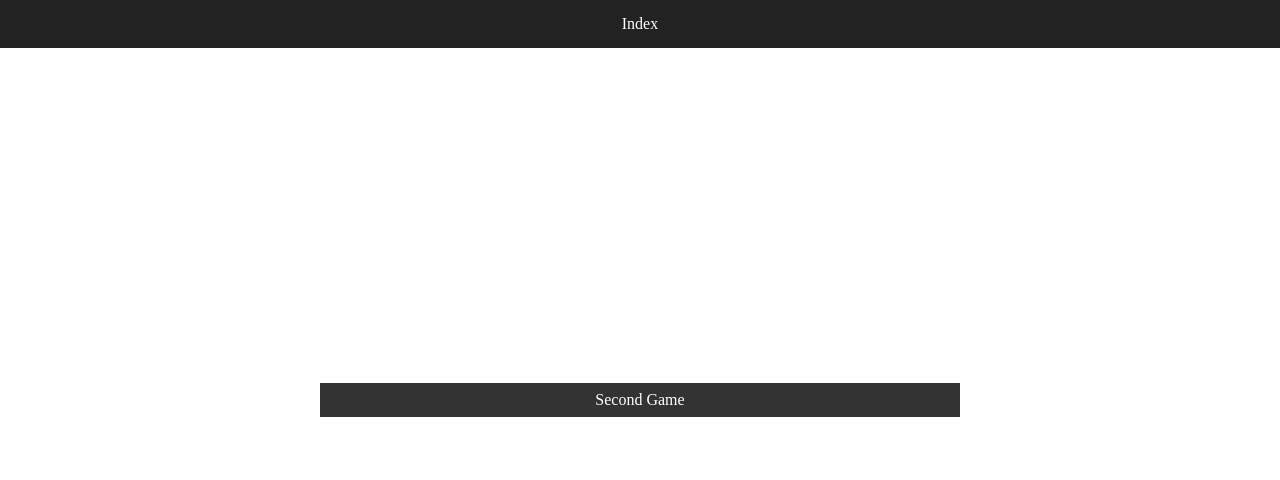
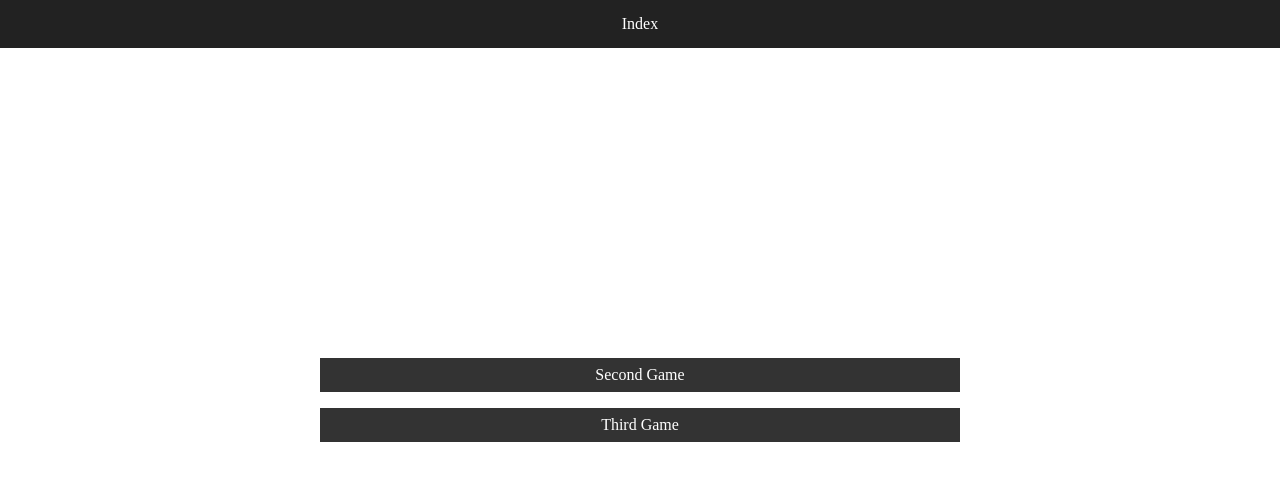
Before and after one commit to bfapps/bfapps.github.io, a plain HTML site: page index.html in a window 1280 px wide. Drawn offline with Linux system fonts and the light colour scheme.

Commit message:
Update index.html

```diff
--- a/index.html
+++ b/index.html
@@ -42,6 +42,7 @@
             width: 50%;
             text-align: center;
             background-color: #333333;
+            margin: 0.5rem;
         }
     </style>
 </head>
@@ -49,6 +50,7 @@
 <nav>Index</nav>
 <main>
     <a href="second-game.html" target="_blank">Second Game</a>
+    <a href="game-3.html" target="_blank">Third Game</a>
 </main>
 </body>
 </html>
```
